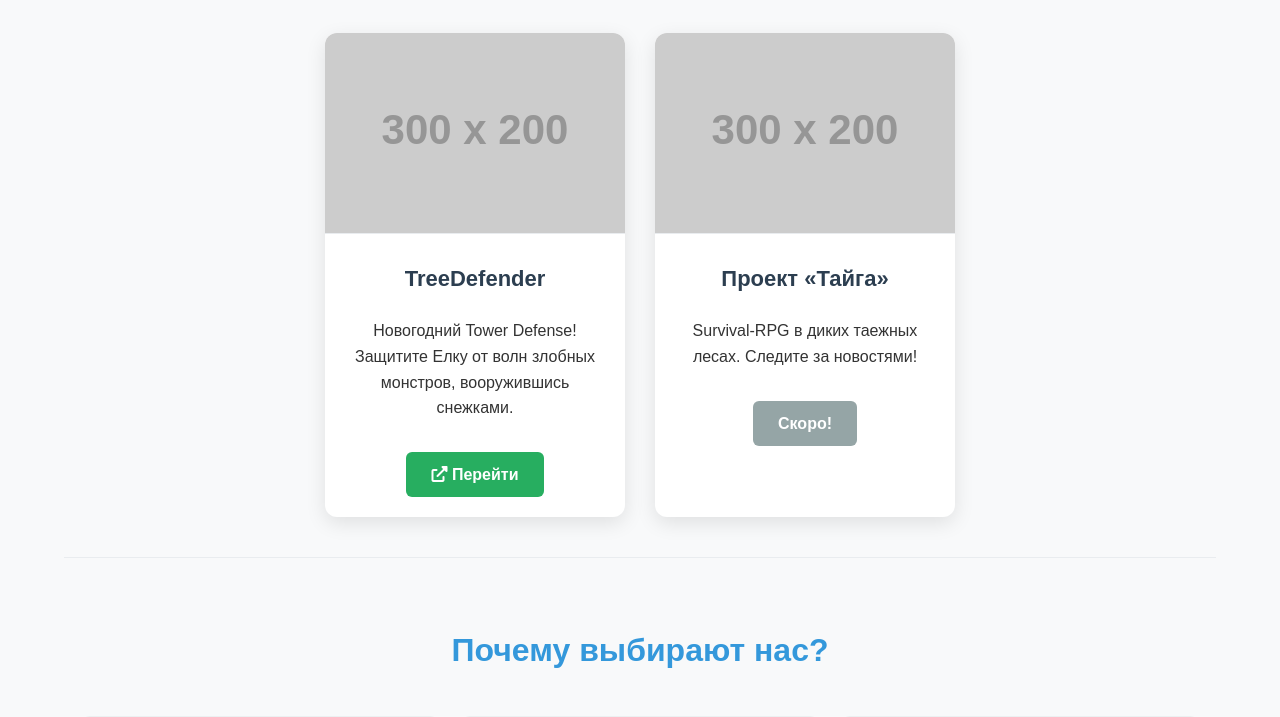
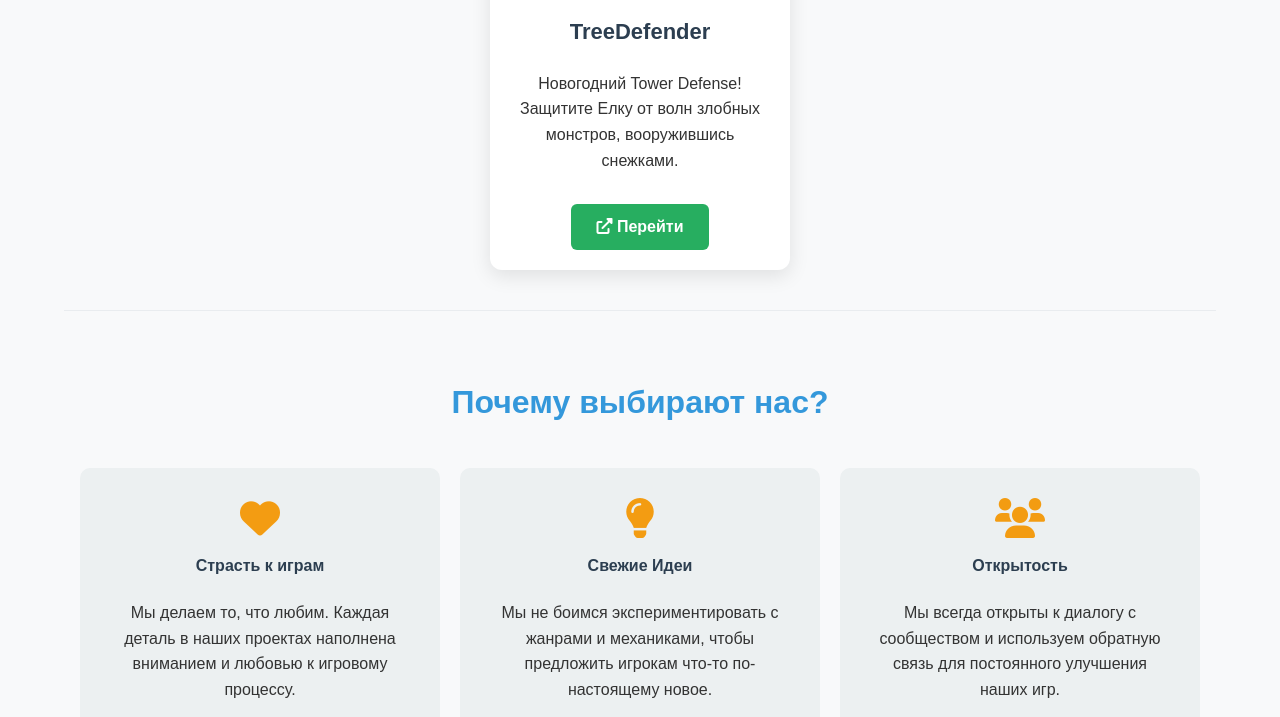
Before and after one commit to domenosso/dreamdevteam, a plain HTML site: page index.html in a window 1280 px wide. Shown: the part 669-1386 px from the top of the page. Drawn offline with Linux system fonts and the light colour scheme; placeholder pictures from the web are drawn by us.

Commit message:
Update index.html

```diff
--- a/index.html
+++ b/index.html
@@ -190,7 +190,7 @@
         <p style="font-size: 20px; color: #7f8c8d; max-width: 800px; margin: 0 auto;">
             Небольшая команда увлеченных разработчиков, создающая захватывающие и уникальные инди-игры, полные магии и приключений. Наша цель — вдохновлять и развлекать игроков.
         </p>
-        <img src="" alt="Команда DreamDevTeam" style="max-width: 90%; height: auto; margin-top: 40px; border-radius: 12px; box-shadow: 0 10px 20px rgba(0, 0, 0, 0.15);">
+
     </section>
 
     <section id="games" class="container">
@@ -198,7 +198,7 @@
         <div class="games-grid">
 
             <div class="game-card">
-                <img src="https://via.placeholder.com/300x200?text=TreeDefender+Icon" alt="Иконка TreeDefender">
+                <img src="icons/icon.png" alt="Иконка TreeDefender">
                 <div class="card-content">
                     <h3>TreeDefender</h3>
                     <p>Новогодний Tower Defense! Защитите Елку от волн злобных монстров, вооружившись снежками.</p>
@@ -207,16 +207,6 @@
                     </a>
                 </div>
             </div>
-
-            <div class="game-card">
-                <img src="https://via.placeholder.com/300x200?text=Soon..." alt="Иконка Будущей Игры">
-                <div class="card-content">
-                    <h3>Проект «Тайга»</h3>
-                    <p>Survival-RPG в диких таежных лесах. Следите за новостями!</p>
-                    <a href="https://t.me/dream_devteam" target="_blank" class="card-button" style="background-color: #95a5a6;">
-                        Скоро!
-                    </a>
-                </div>
             </div>
 
         </div>
```
